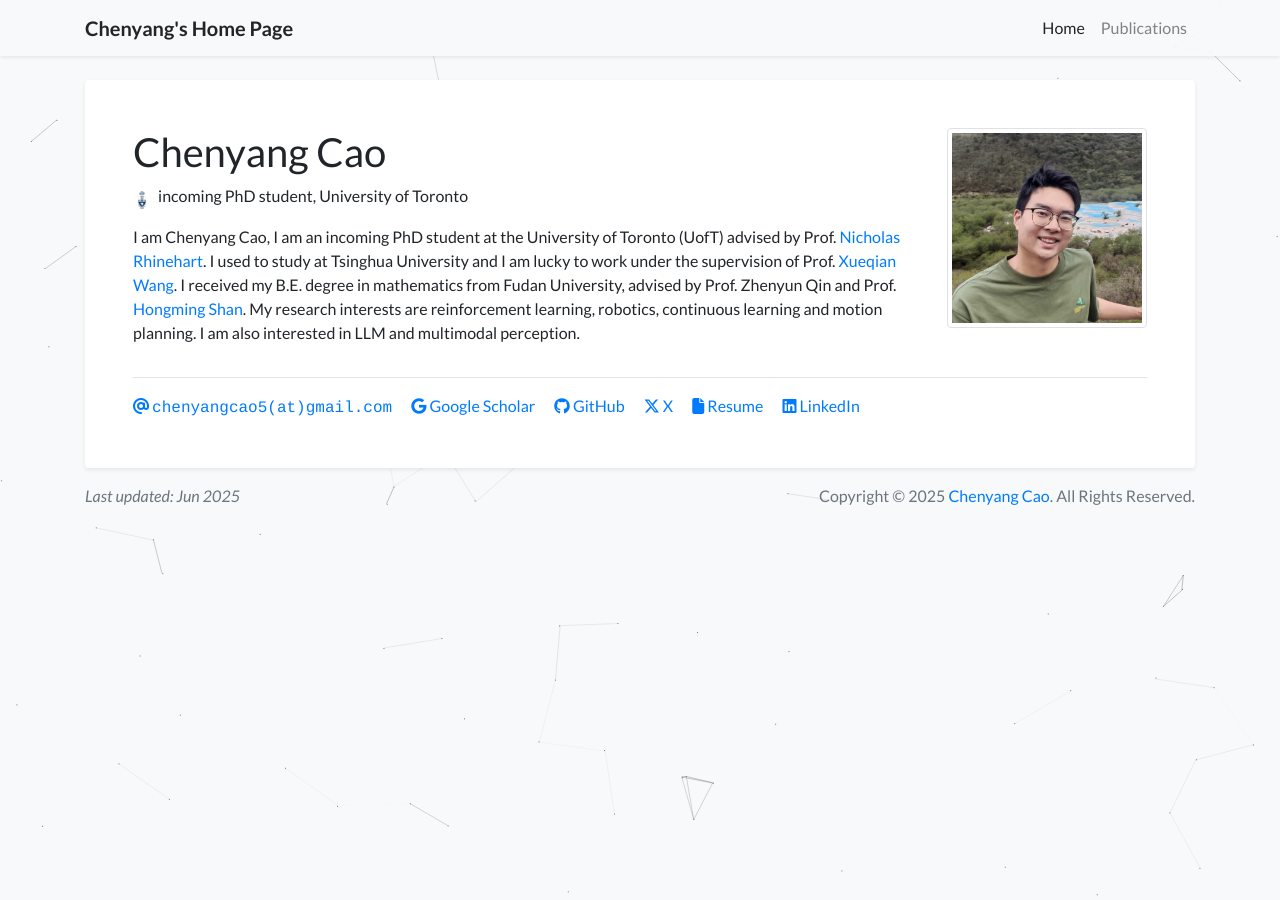
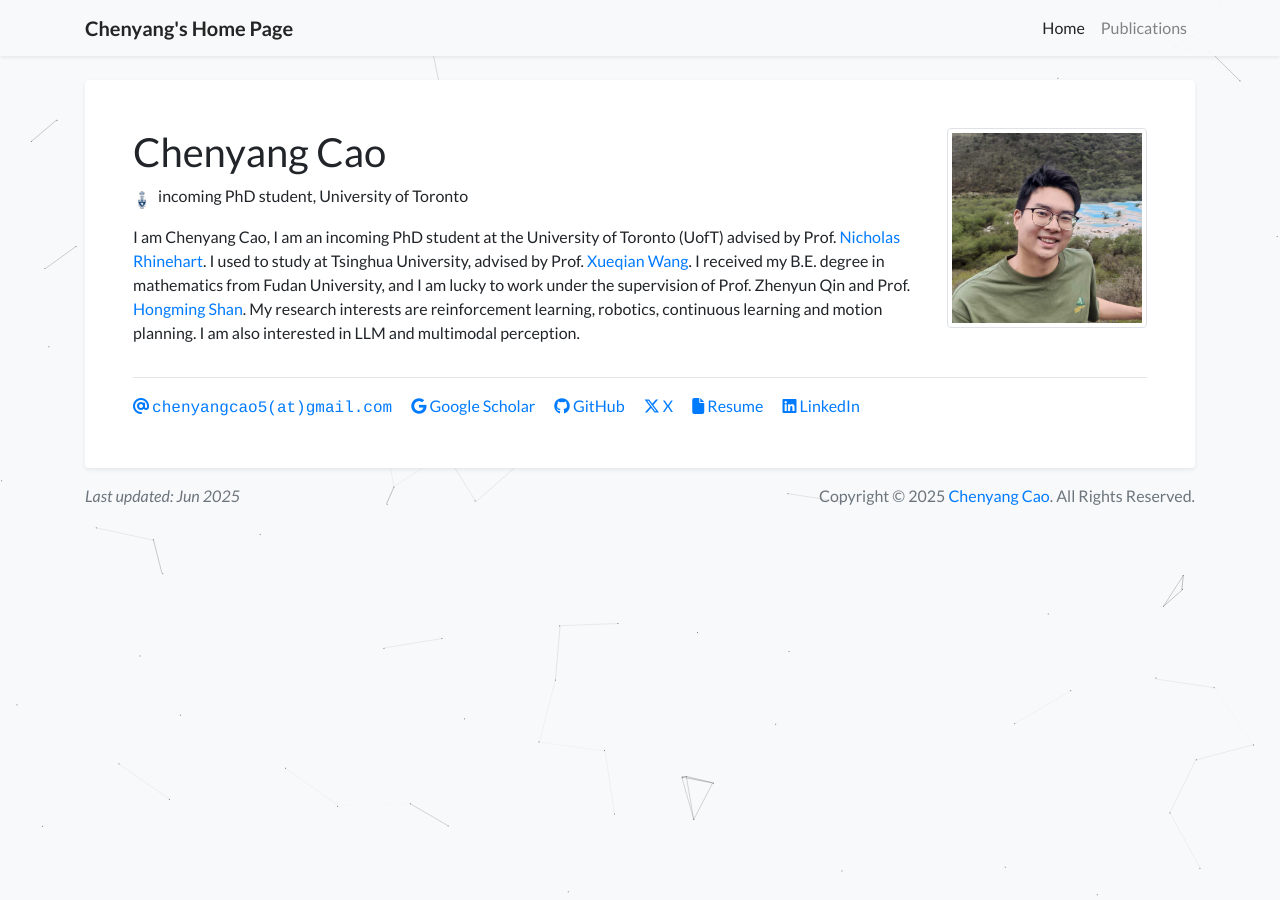
Before and after one commit to Sunlighted/Sunlighted.github.io, a Jekyll site: the page built from index.html, in a window 1280 px wide. Built offline with Jekyll 4.4.1, drawn with Linux system fonts in a browser that asks for light colours; a style sheet for code colours, icons or effects is not loaded.

```diff
--- a/_data/profile.yml
+++ b/_data/profile.yml
@@ -18,7 +18,7 @@ linkedin: chenyang-cao-87b522309
 # orcid: 0000-0000-0000-0000
 
 short_bio: >-
-  I am Chenyang Cao, I am an incoming PhD student at the University of Toronto (UofT) advised by Prof. <a href="https://leaf.utias.utoronto.ca/author/nicholas-rhinehart/">Nicholas Rhinehart</a>. I used to study at Tsinghua University and I am lucky to work under the supervision of Prof. <a href="https://scholar.google.com/citations?user=h9dN_ykAAAAJ&hl=en&oi=ao">Xueqian Wang</a>. I received my B.E. degree in mathematics from Fudan University, advised by Prof. Zhenyun Qin and Prof. <a href="https://hmshan.io/">Hongming Shan</a>. My research interests are reinforcement learning, robotics, continuous learning and motion planning. I am also interested in LLM and multimodal perception.
+  I am Chenyang Cao, I am an incoming PhD student at the University of Toronto (UofT) advised by Prof. <a href="https://leaf.utias.utoronto.ca/author/nicholas-rhinehart/">Nicholas Rhinehart</a>. I used to study at Tsinghua University, advised by Prof. <a href="https://scholar.google.com/citations?user=h9dN_ykAAAAJ&hl=en&oi=ao">Xueqian Wang</a>. I received my B.E. degree in mathematics from Fudan University, and I am lucky to work under the supervision of Prof. Zhenyun Qin and Prof. <a href="https://hmshan.io/">Hongming Shan</a>. My research interests are reinforcement learning, robotics, continuous learning and motion planning. I am also interested in LLM and multimodal perception.
 
 show_portrait: true
 portrait_url: assets/images/photos/profile.jpg
```
